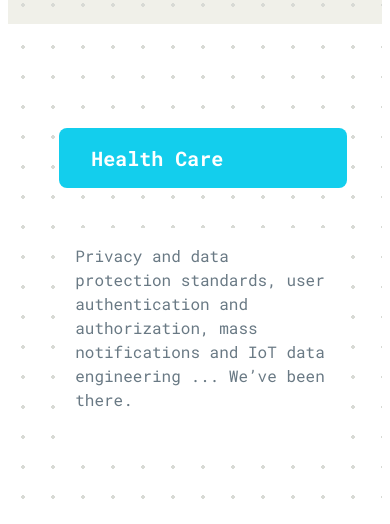
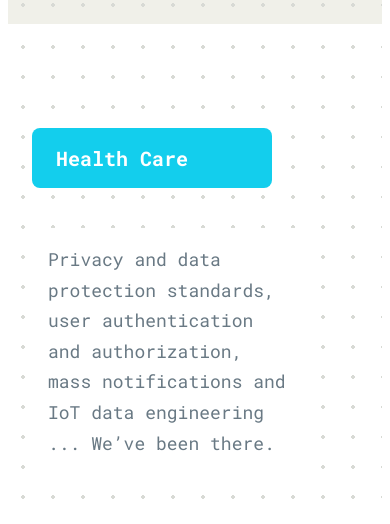
Before and after one commit to ciudades-studio/ciudades.consulting, a Next.js app: page / in a window 390 px wide. Shown: the part 820-1344 px from the top of the page. Built offline with nearby package versions, Linux system fonts and the light colour scheme; grey boxes are pictures that could not be loaded.

Commit message:
fix paddings and font size on mobile anda desktop

```diff
--- a/components/industry/industry.module.scss
+++ b/components/industry/industry.module.scss
@@ -47,7 +47,7 @@
   w-full
   h-full
   flex-col
-  items-center
+  md:items-center
 }
 
 .industry-text-wrapper {
@@ -61,22 +61,24 @@
 .industry-heading-wrapp {
   @apply
   flex
-  px-8
+  px-6
   py-4
-  w-72
-  lg:w-full
+  w-60
   text-xl
   font-bold
-  lg:text-3xl
+  rounded-lg
   items-center
   text-white
   bg-health-blue
-  rounded-lg
+  md:px-8
+  lg:w-full
+  lg:text-3xl
 }
 
 .industry-heading-text {
   @apply
   text-xl
+  md:text-3xl
 }
 
 .industry-text {
@@ -92,5 +94,8 @@
 
 .text {
   @apply
-  mb-8
+  text-lg
+  md:mb-8
+  md:text-2xl;
+  line-height: 1.7;
 }
```
